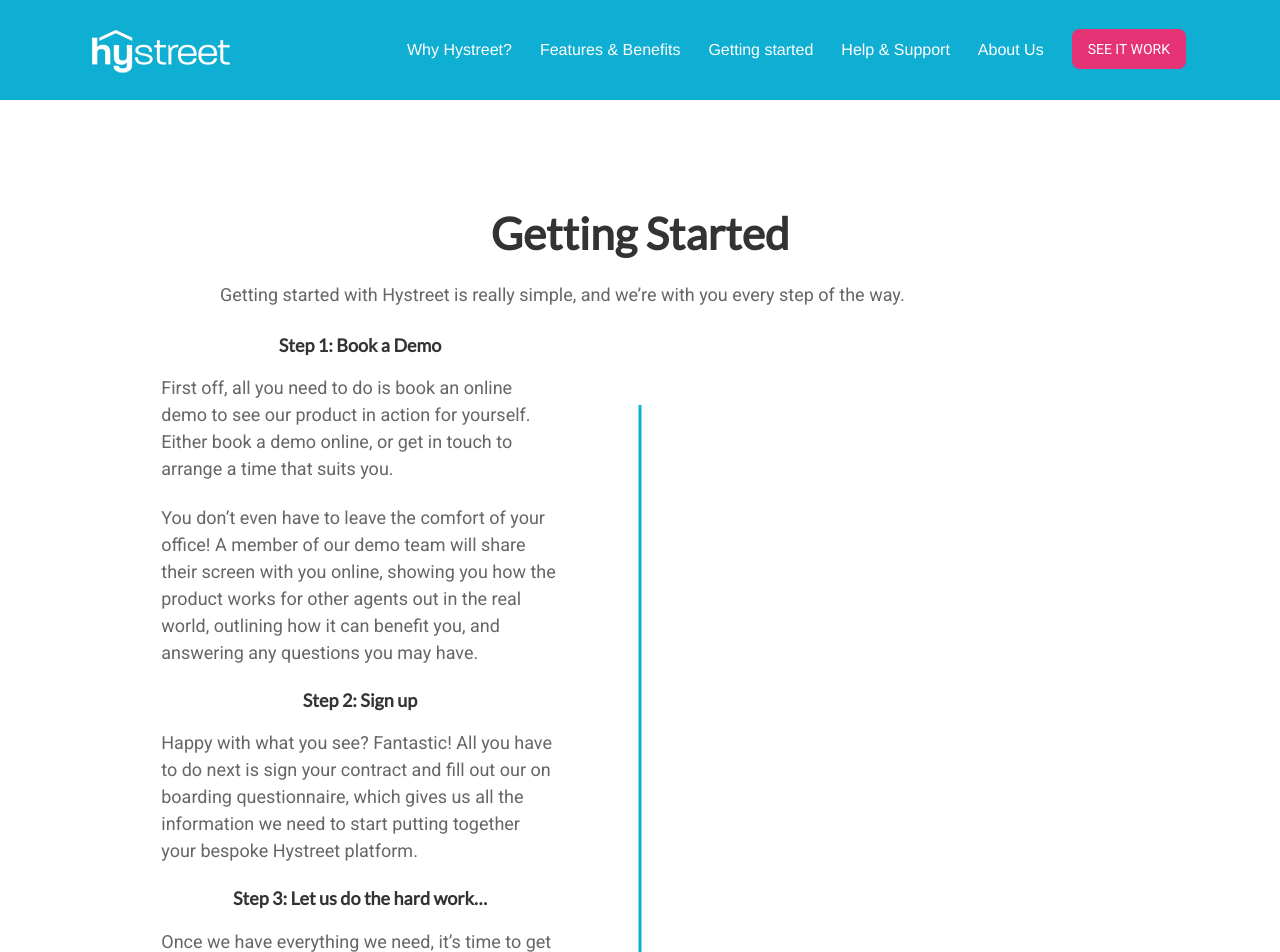
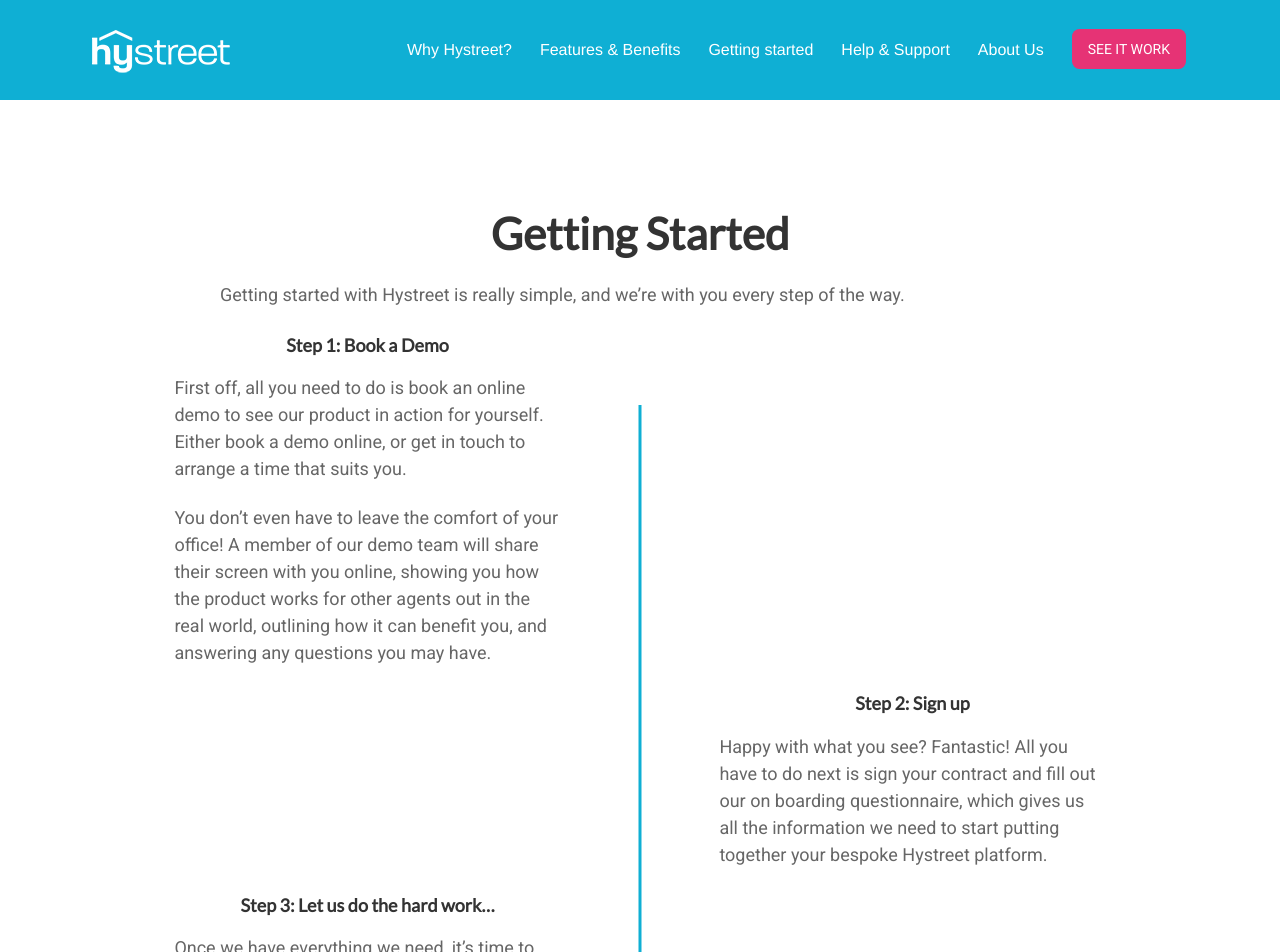
Before and after one commit to hystreet/hystreet.github.io, a Jekyll site: the page built from support/getting-started/index.html, in a window 1280 px wide. Shown: the top 952 px of the page. Built offline with Jekyll 4.4.1, drawn with Linux system fonts in a browser that asks for light colours; some web fonts are replaced; a script that is not in the unit is left out.

Commit message:
Update index.html

```diff
--- a/support/getting-started/index.html
+++ b/support/getting-started/index.html
@@ -23,17 +23,31 @@
       </p>
       </span>
       <span class="getting-started__article">
+      <div class="large-12 columns">
       <div class="large-6 columns left">
       <h3>Step 1: Book a Demo</h3>
       <p>First off, all you need to do is book an online demo to see our product in action for yourself. Either book a demo online, or get in touch to arrange a time that suits you.</p>
       <p>You don’t even have to leave the comfort of your office! A member of our demo team will share their screen with you online, showing you how the product works for other agents out in the real world, outlining how it can benefit you, and answering any questions you may have.</p>
-      <h3>Step 2: Sign up</h3>
+        </div>
+        </div>
+      <div class="large-12 columns">
+      <div class="large-6 columns right">
+       <h3>Step 2: Sign up</h3>
       <p>Happy with what you see? Fantastic! All you have to do next is sign your contract and fill out our on boarding questionnaire, which gives us all the information we need to start putting together your bespoke Hystreet platform.</p>
+        </div>
+        </div>
+              <div class="large-12 columns">
+      <div class="large-6 columns left">
       <h3>Step 3: Let us do the hard work…</h3>
       <p>Once we have everything we need, it’s time to get your platform set up. We will liaise with your web developers and other providers to make your Hystreet platform the perfect fit for your business, installing your brand, colours, and setting up your first users, so it’s all ready for you. Sit back, relax, and know that everything is being taken care of, whilst we inform you of our progress every step of the way. You don’t start paying until everything is up and running.</p>
+                </div>
+        </div>
+              <div class="large-12 columns">
+      <div class="large-6 columns right">
       <h3>Step 4: Start winning online instructions</h3>
       <p>Once everything is running and integrated with your website, you can start winning instructions and making money with online customers that very same day. It’s time to fight back against online agencies with your genuine local expertise, and a cutting-edge online platform that’s accessible to your users 24/7.</p>
-      </div>
+                        </div>
+        </div>
       </span>
         </div>
 </div>
```
